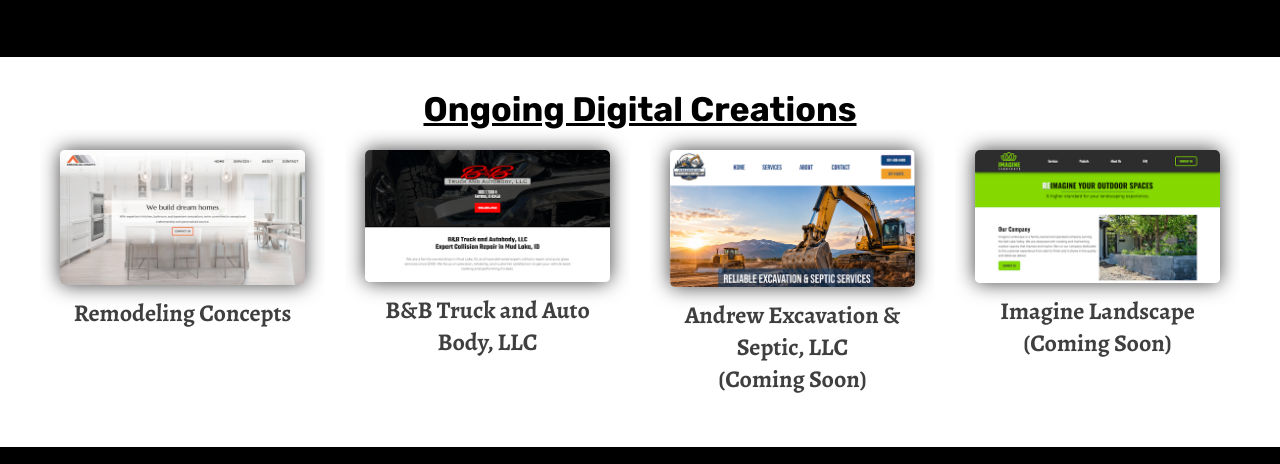
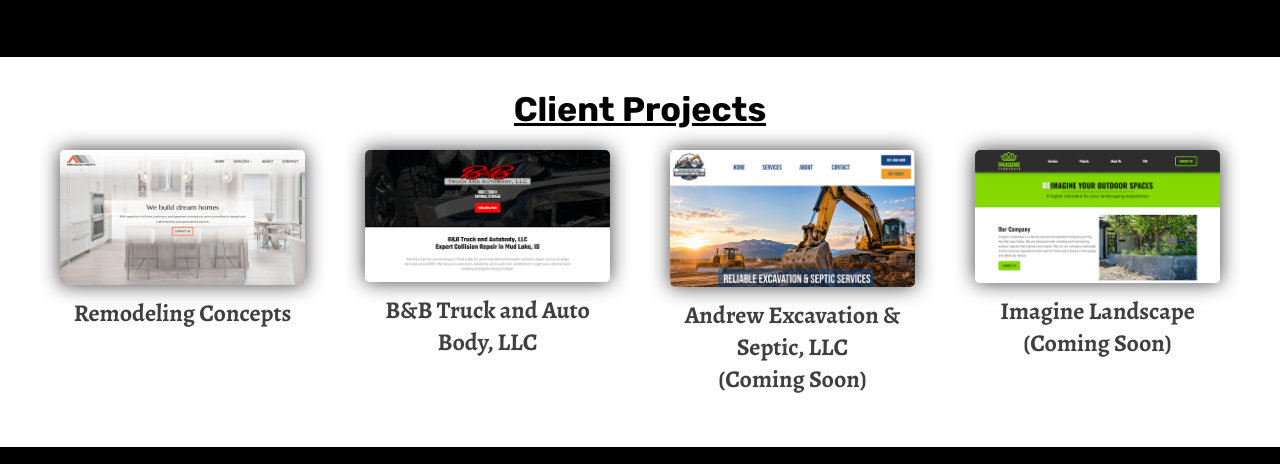
Before and after one commit to tchewa/myportfolio, a Gatsby site: page / in a window 1280 px wide. Shown: the part 2602-3066 px from the top of the page. Built offline with nearby package versions, Linux system fonts and the light colour scheme; Gatsby itself is replaced by a stand-in of ours.

Commit message:
Change section heading from 'Ongoing Digital Creations' to 'Client Projects'

```diff
--- a/src/pages/index.js
+++ b/src/pages/index.js
@@ -60,7 +60,7 @@ const IndexPage = () => {
           content={recommendations}
         />
 
-        <Columns heading="Ongoing Digital Creations">
+        <Columns heading="Client Projects">
           <Column
             link="https://remodelingconcepts.org"
             image={remodelingConcepts}
```
